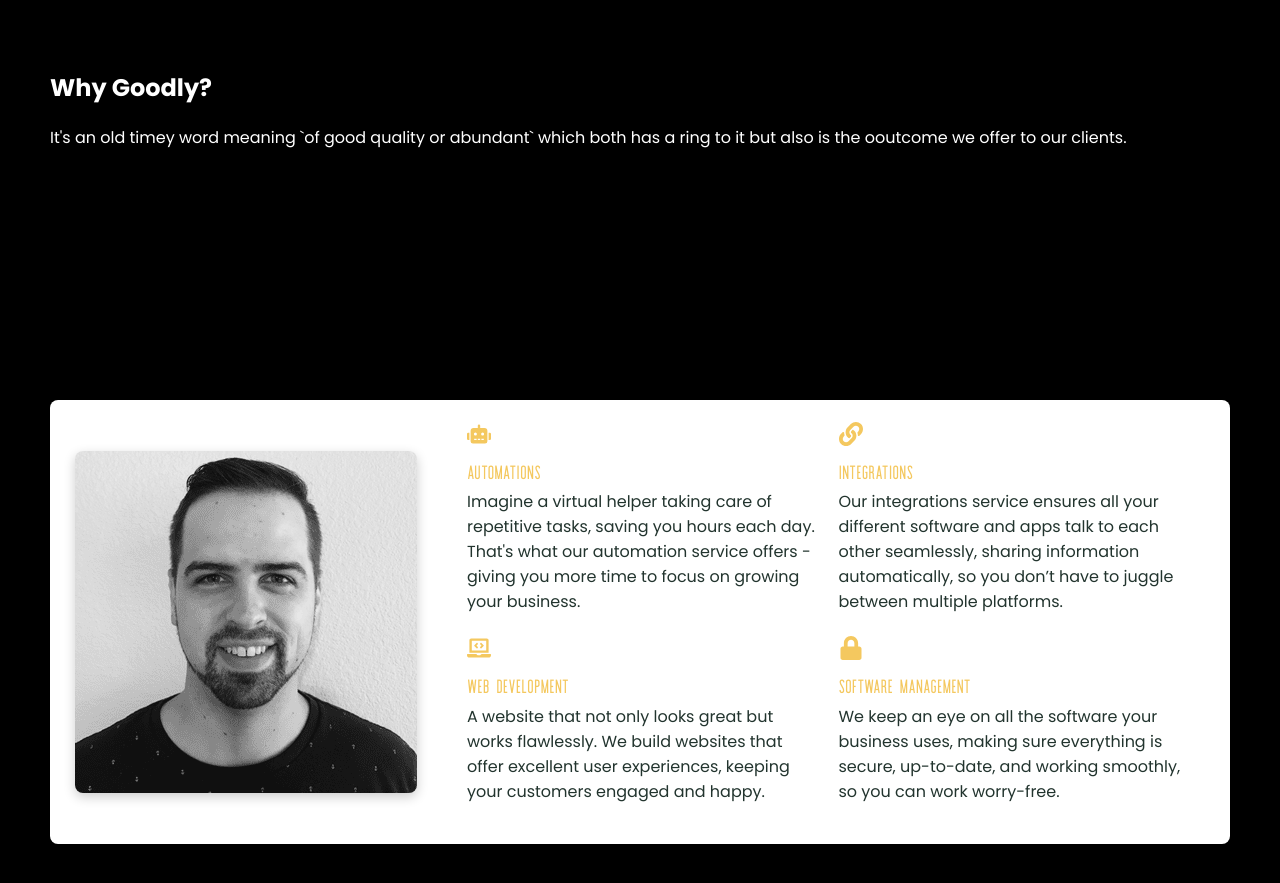
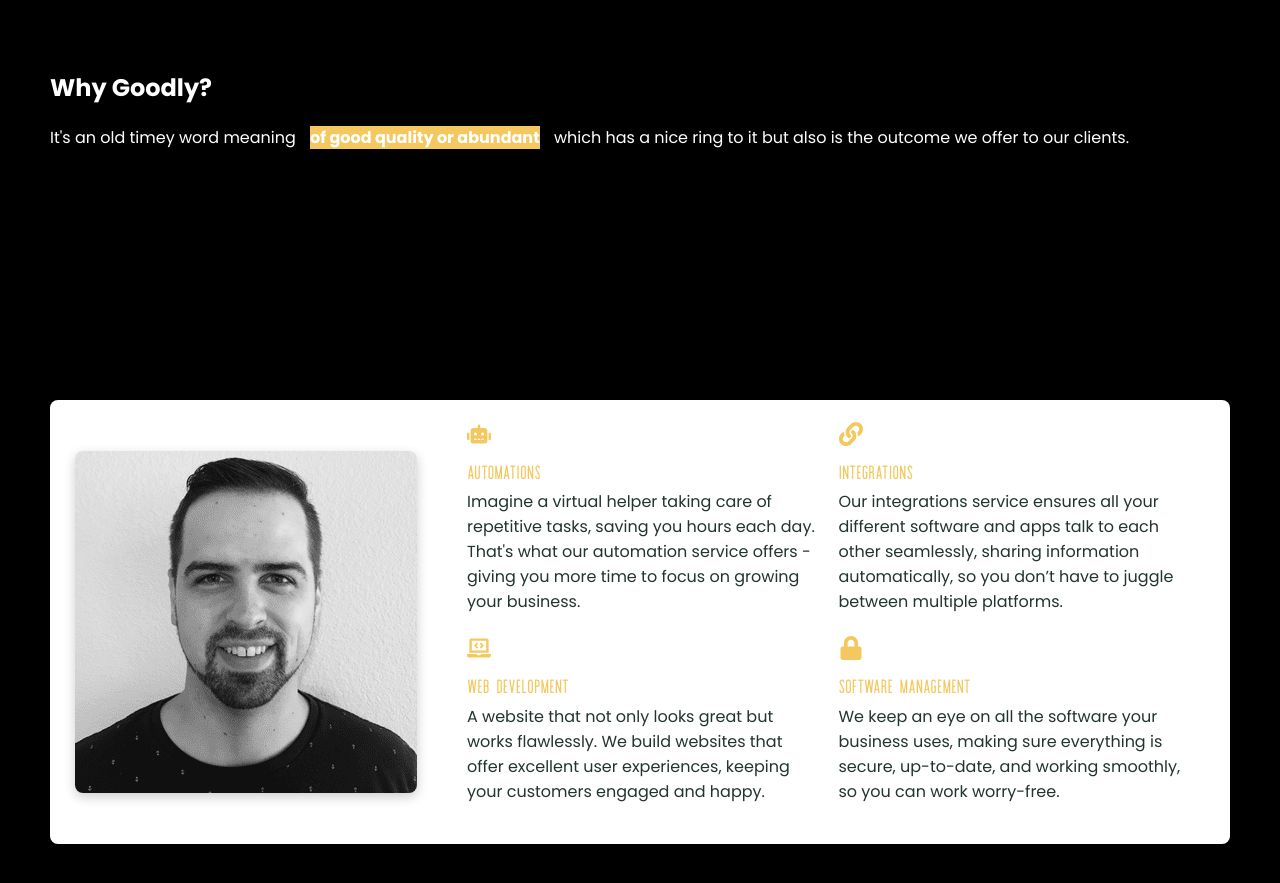
Before and after one commit to Jordan1022/goodly-subs, a React (Create React App) app: page / in a window 1280 px wide. Shown: the part 800-1683 px from the top of the page. Built offline with nearby package versions, Linux system fonts and the light colour scheme.

Commit message:
make text pop

```diff
--- a/src/GoodlyAbout.js
+++ b/src/GoodlyAbout.js
@@ -11,11 +11,19 @@ const GoodlyAboutWrapper = styled.div`
     }
     `;
 
+const HighlightedText = styled.span`
+background-color: #F4C85F;
+font-weight: bold;
+max-width: 10%;
+margin-right: 10px;
+margin-left: 10px;
+`;
+
 const GoodlyAbout = () => {
     return (
         <GoodlyAboutWrapper>
             <h2>Why Goodly?</h2>
-            <p>It's an old timey word meaning `of good quality or abundant` which both has a ring to it but also is the ooutcome we offer to our clients.</p>
+            <p>It's an old timey word meaning <HighlightedText>of good quality or abundant</HighlightedText> which has a nice ring to it but also is the outcome we offer to our clients.</p>
         </GoodlyAboutWrapper>
     );
 };
```
